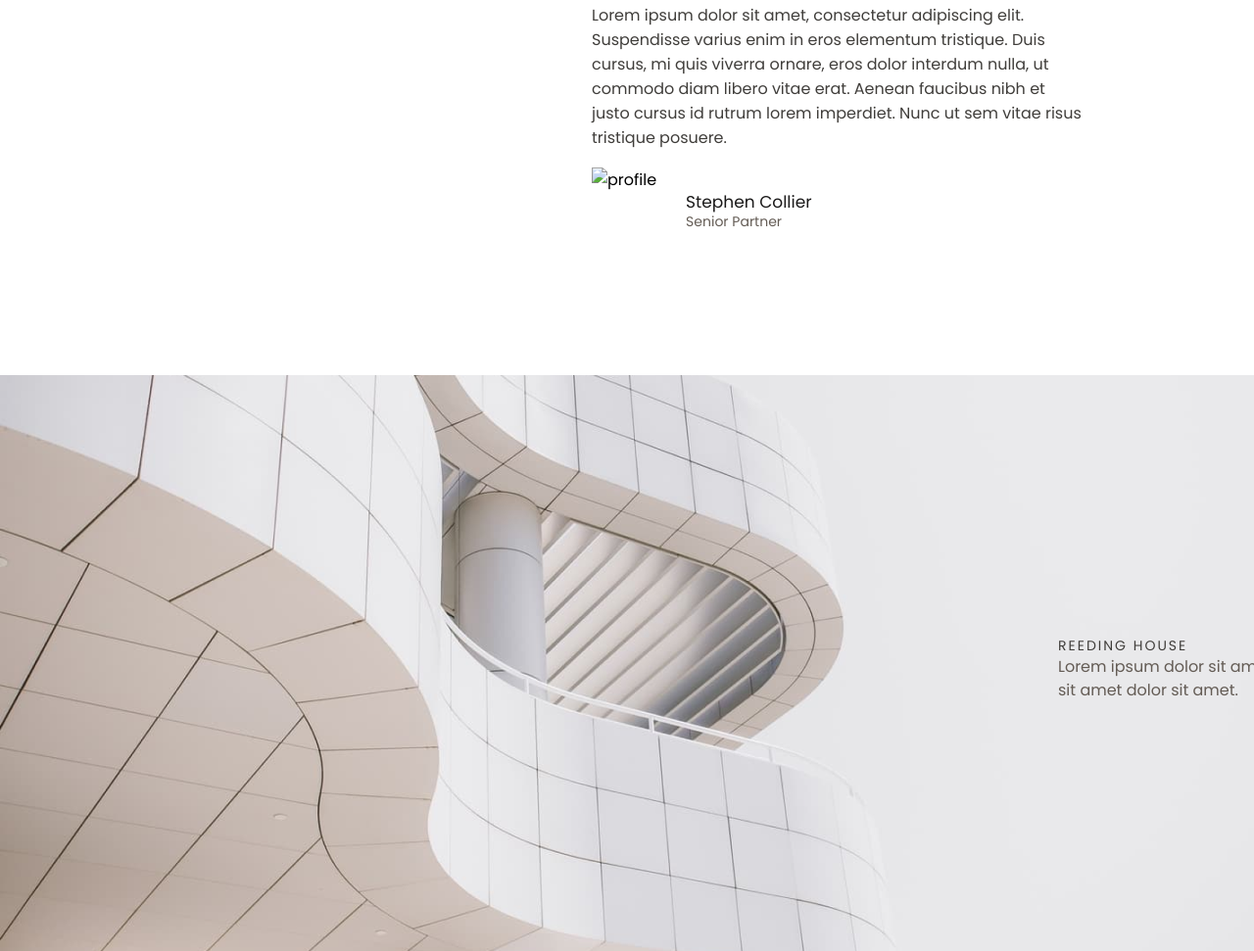
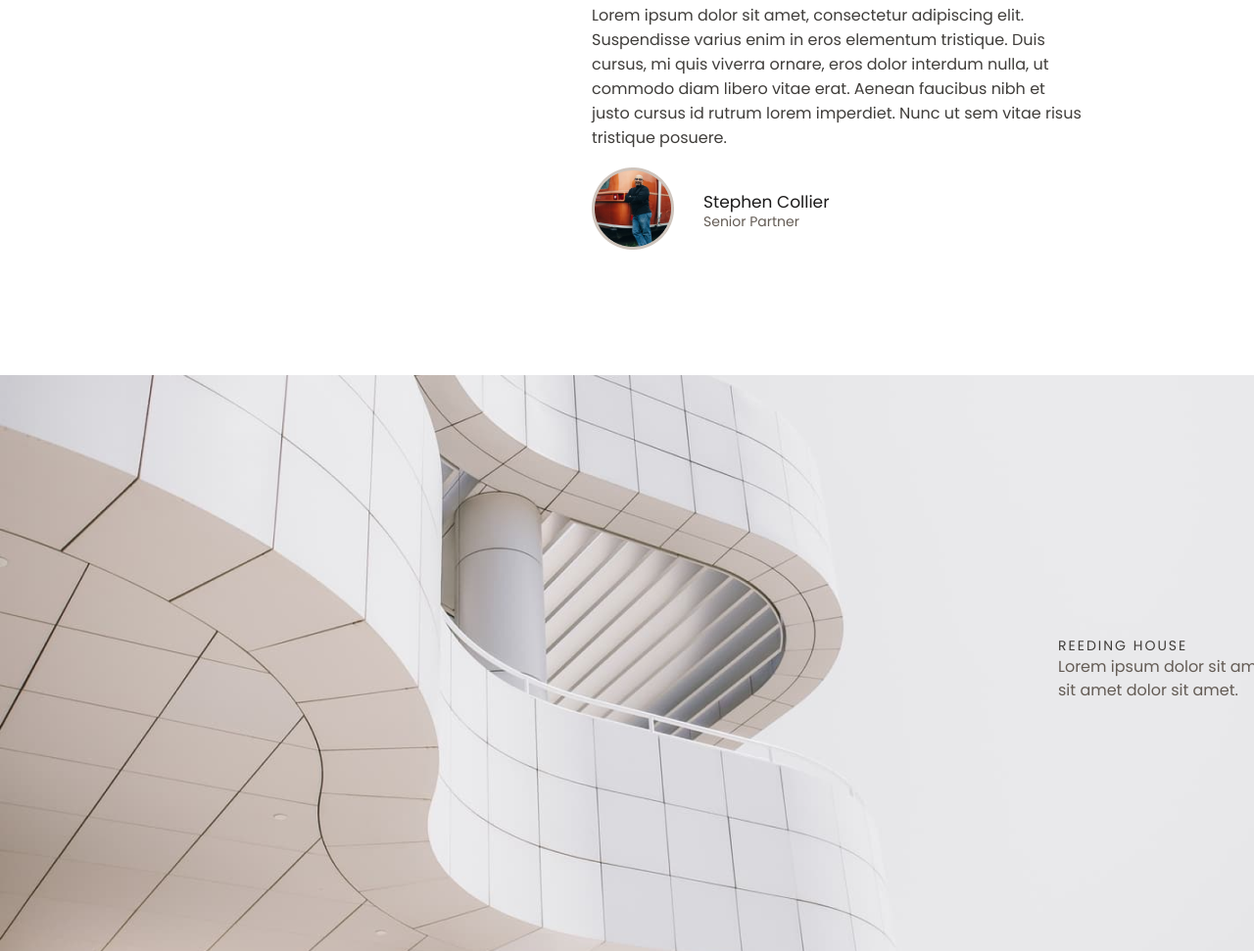
Before and after one commit to AhtimirovPavel/WishbonePartners, a plain HTML site: page index.html in a window 1280 px wide. Shown: the part 1257-2228 px from the top of the page at 98% size. Drawn offline with Linux system fonts and the light colour scheme; the site is published under a folder, as on GitHub Pages, so addresses that start at the root find nothing.

Commit message:
fix card path bug

```diff
--- a/index.html
+++ b/index.html
@@ -40,7 +40,7 @@
                     <p>Lorem ipsum dolor sit amet, consectetur adipiscing elit. Suspendisse varius enim in eros elementum tristique. Duis cursus, mi quis viverra ornare, eros dolor interdum nulla, ut commodo diam libero vitae erat. Aenean faucibus nibh et justo cursus id rutrum lorem imperdiet. Nunc ut sem vitae risus tristique posuere.</p>
                     <p>Lorem ipsum dolor sit amet, consectetur adipiscing elit. Suspendisse varius enim in eros elementum tristique. Duis cursus, mi quis viverra ornare, eros dolor interdum nulla, ut commodo diam libero vitae erat. Aenean faucibus nibh et justo cursus id rutrum lorem imperdiet. Nunc ut sem vitae risus tristique posuere.</p>
                     <div class="profile">
-                        <img src="/img/profile.png" alt="profile" class="profile_img">
+                        <img src="img/profile.png" alt="profile" class="profile_img">
                         <div class="main_info">
                             <h1 class="full_name">Stephen Collier</h1>
                             <h2 class="dignity">Senior Partner</h2>
```
